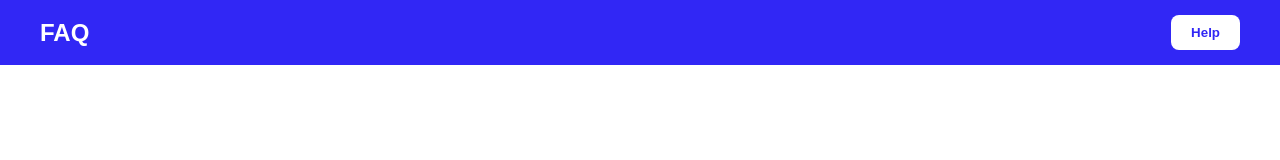
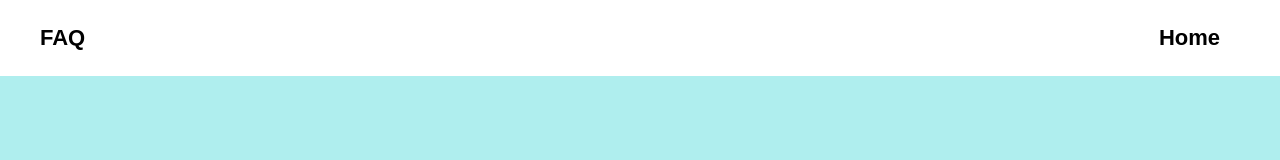
Before and after one commit to AGoodlund/Project-Housecall, a plain HTML site: page faq.html in a window 1280 px wide. Drawn offline with Linux system fonts and the light colour scheme.

Commit message:
Update faq.html

```diff
--- a/faq.html
+++ b/faq.html
@@ -9,27 +9,29 @@
         body{
             margin: 0;
             font-family: "Kumbh Sans", sans-serif;
+            background-color: paleturquoise;
         }
 
         header{
             display: flex;
             justify-content: space-between;
             align-items: center;
-            background-color: #3127F5;
-            color: white;
+            background-color: white;
+            color: black;
             padding: 15px 40px;
         }
 
         .logo{
-            font-size: 1.5rem;
+            font-size: 22px;
             font-weight: bold;
         }
 
 
         .header-btn{
             background-color: white;
-            color: #3127F5;
+            color: black;
             border: none;
+            font-size: 22px;
             padding: 10px 20px;
             border-radius: 8px;
             font-weight: bold;
@@ -46,7 +48,7 @@
     <body>
         <header>
             <div class="logo">FAQ</div>
-            <button class="header-btn">Help</button>
+            <button class="header-btn">Home</button>
         </header>
     </body>
 </html>
```
